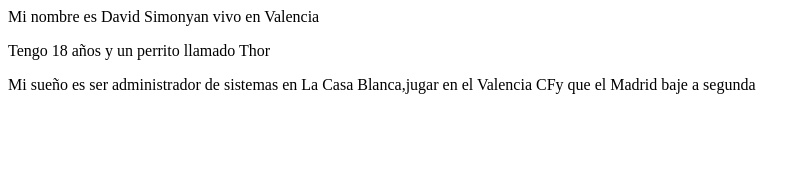
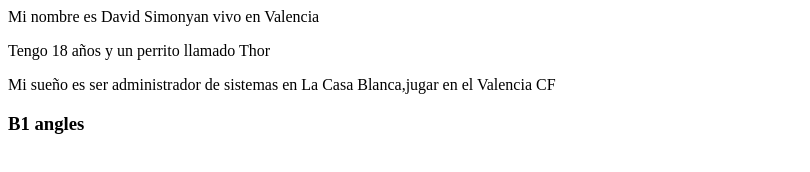
Before and after one commit to DavidS393/test2, a plain HTML site: page index.html in a window 1280 px wide. Shown: the whole page, without its empty margins (0-810 px from the left). Drawn offline with Linux system fonts and the light colour scheme.

Commit message:
Ingles index.html

```diff
--- a/index.html
+++ b/index.html
@@ -13,7 +13,8 @@
 
 <p>Tengo 18 años y un perrito llamado Thor </p>
 <p>Mi sueño es ser administrador de sistemas en
-    La Casa Blanca,jugar en el Valencia CFy que el Madrid baje a segunda</p>
+    La Casa Blanca,jugar en el Valencia CF </p>
+    <h3>B1 angles</h3>
 
 
 </body>
```
